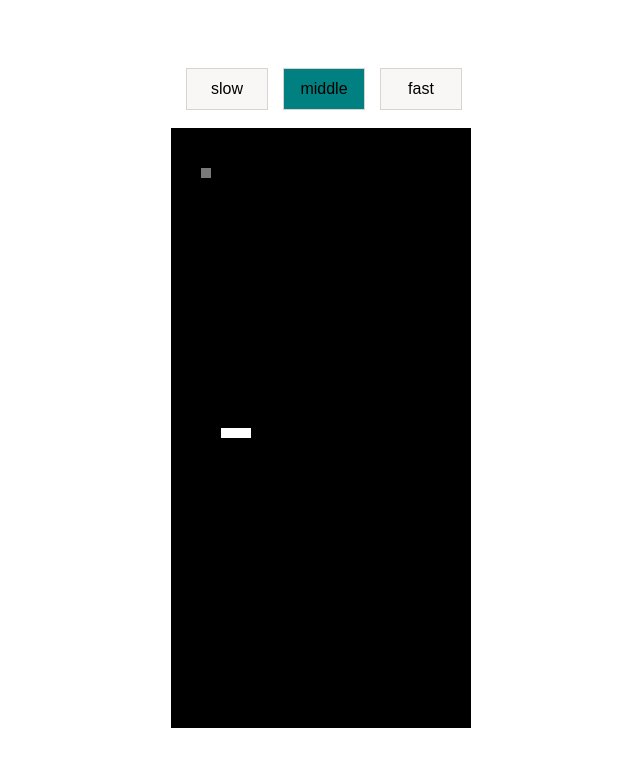
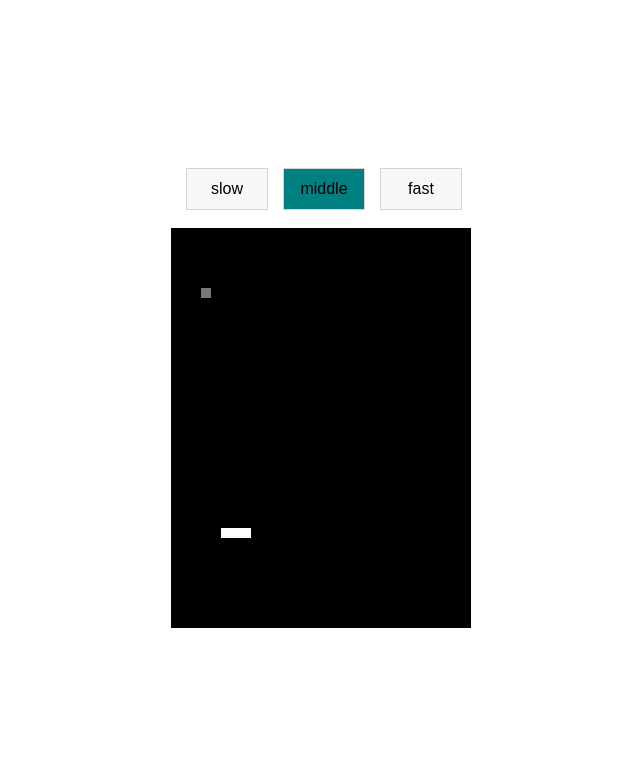
Before and after one commit to july-12/snake, a React (Create React App) app: page / in a window 1280 px wide. Shown: the top 766 px of the page, without its empty margins (319-959 px from the left). Built offline with nearby package versions, Linux system fonts and the light colour scheme.

Commit message:
amend readme

```diff
--- a/src/components/canvas/index.css
+++ b/src/components/canvas/index.css
@@ -1,5 +1,5 @@
 svg {
   width: 300px;
-  height: 600px;
+  height: 400px;
   background: #000;
 }
--- a/src/reducers/meat.js
+++ b/src/reducers/meat.js
@@ -4,7 +4,7 @@ let _ = lodash
 
 let initialState = {
   x: _.random(Math.floor(30)) * 10,
-  y: _.random(Math.floor(30)) * 10
+  y: _.random(Math.floor(40)) * 10
 }
 export default (state = initialState, action) => {
   switch (action.type) {
```
Also changed, not shown: snake.png (added), 1 other file (tests, documents, lock files or other folders).
